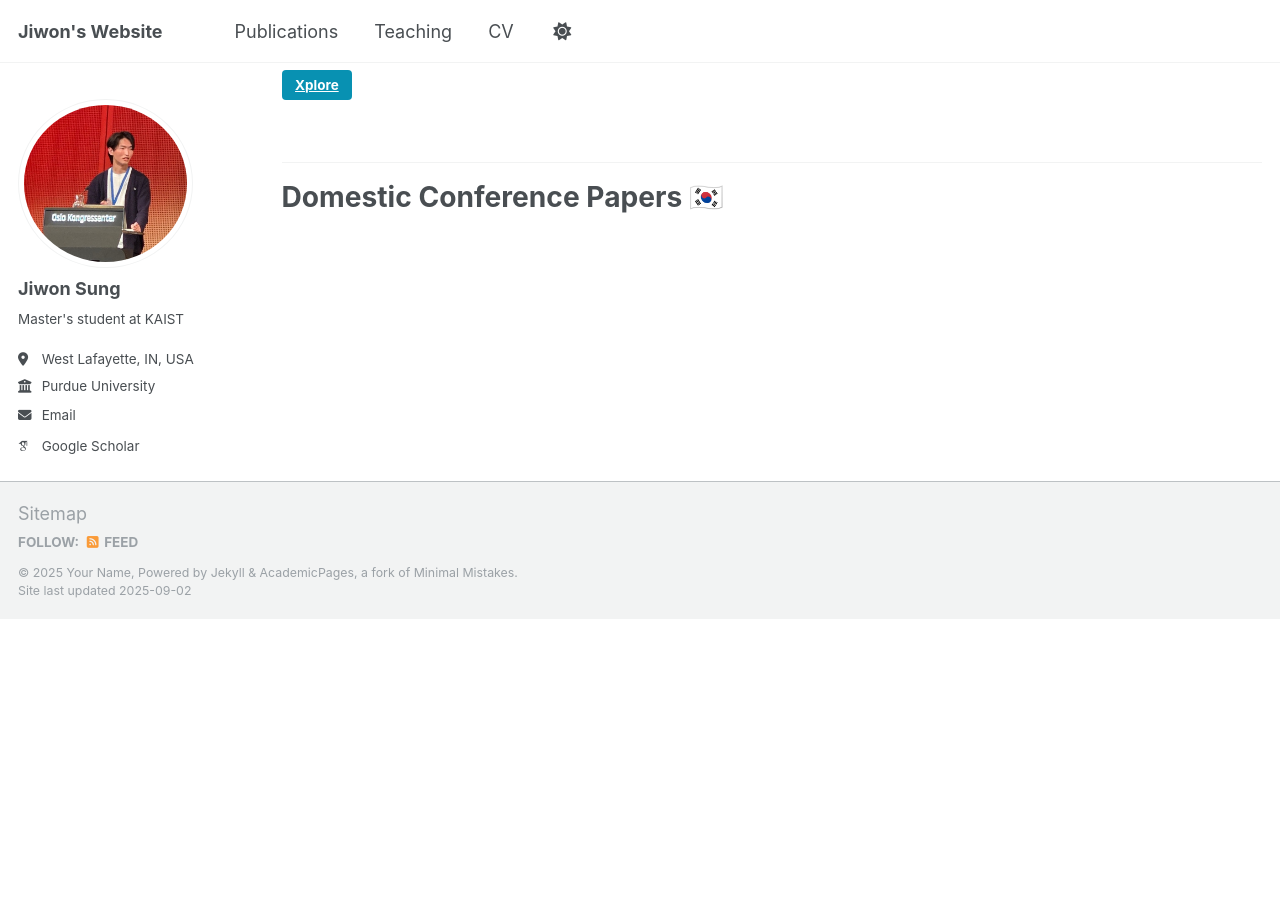
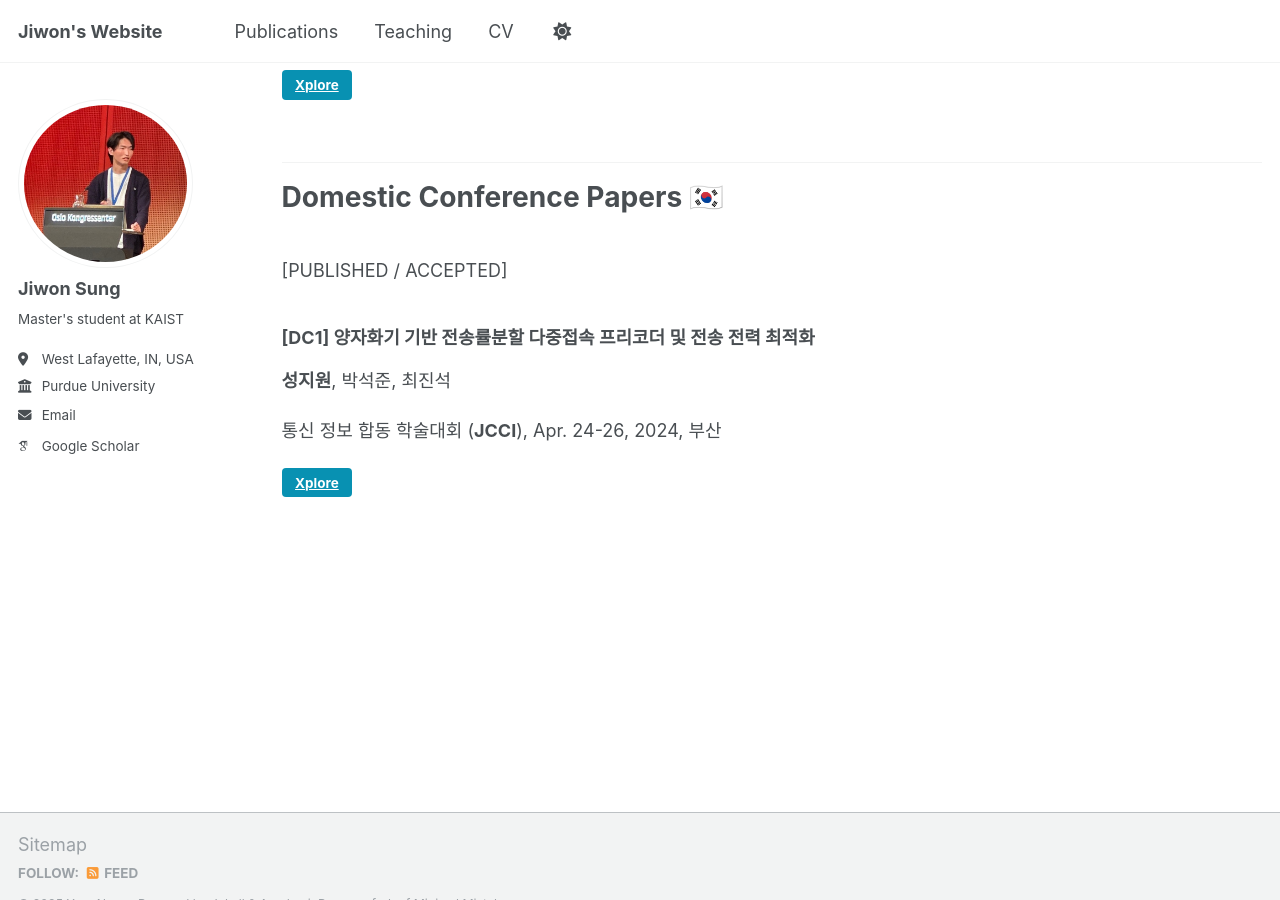
Before and after one commit to sunione/sunione.github.io, a Jekyll site: the page built from _pages/publications.md, in a window 1280 px wide and 900 px high, scrolled down 1363 px. Built offline with Jekyll 4.4.1, drawn with Linux system fonts in a browser that asks for light colours; some web fonts are replaced; before the commit the page ends 1982 px from its top, so only the background shows below that.

Commit message:
publications.md

```diff
--- a/_pages/publications.md
+++ b/_pages/publications.md
@@ -115,6 +115,27 @@ International Conference Papers
 Domestic Conference Papers 🇰🇷
 ======
 
+<div style="height: 10px;"></div>
+
+\[PUBLISHED / ACCEPTED\]
+
+<div style="height: 20px;"></div>
+
+
+
+<div style="display: flex; align-items: flex-start; margin-bottom: 30px;">
+  <div>
+    <h3 style="margin-top: 0;"> [DC1] 양자화기 기반 전송률분할 다중접속 프리코더 및 전송 전력 최적화 </h3>
+    <p> <strong>성지원</strong>, 박석준, 최진석 </p>
+    <p> 통신 정보 합동 학술대회 (<strong>JCCI</strong>), Apr. 24-26, 2024, 부산 </p>
+    <p>
+      <a href="https://ieeexplore.ieee.org/abstract/document/10714955" class="btn btn--xplore btn--small">Xplore</a>
+    </p>
+  </div>
+</div>
+
+
+
 
 
 
```
